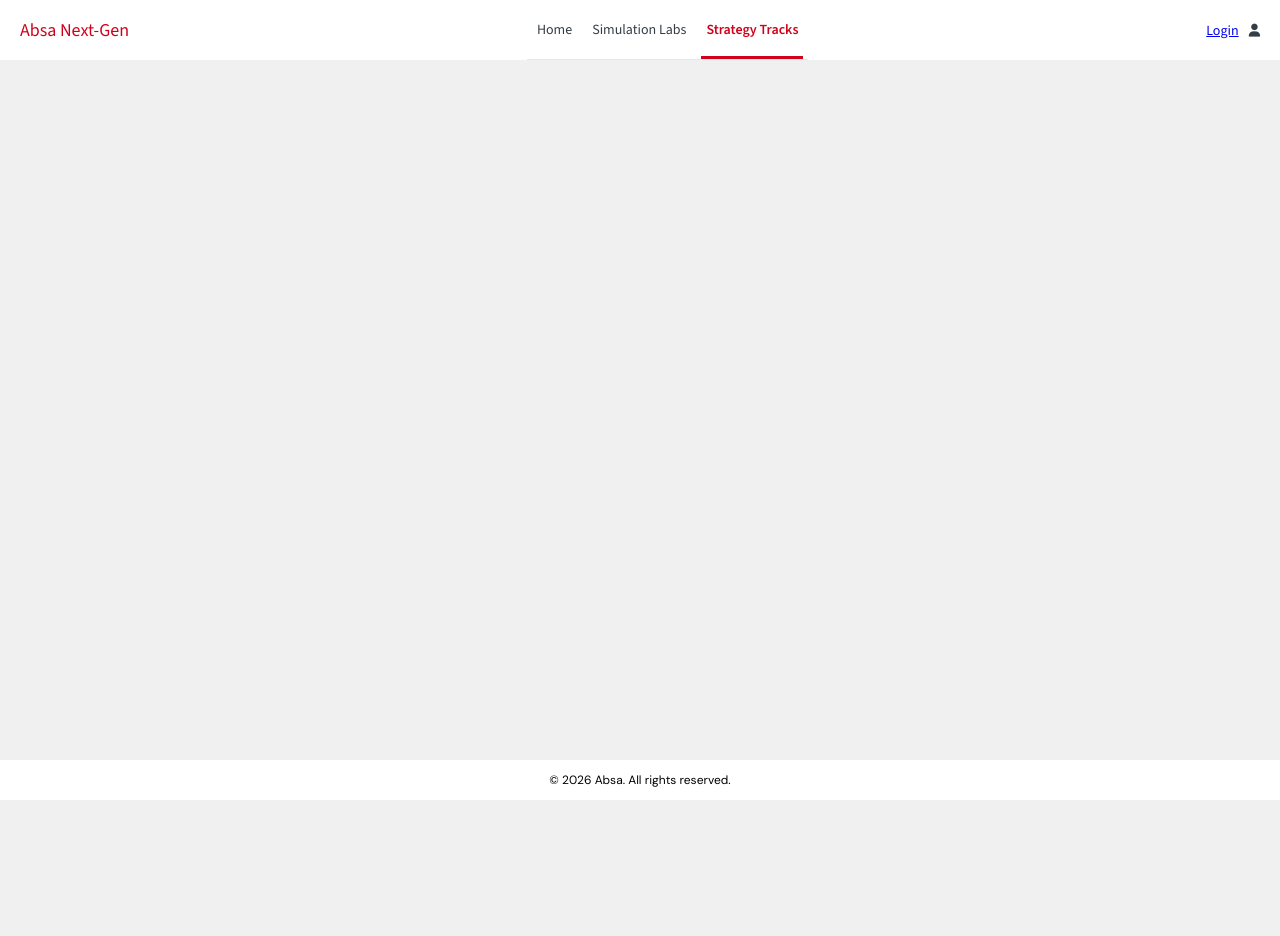
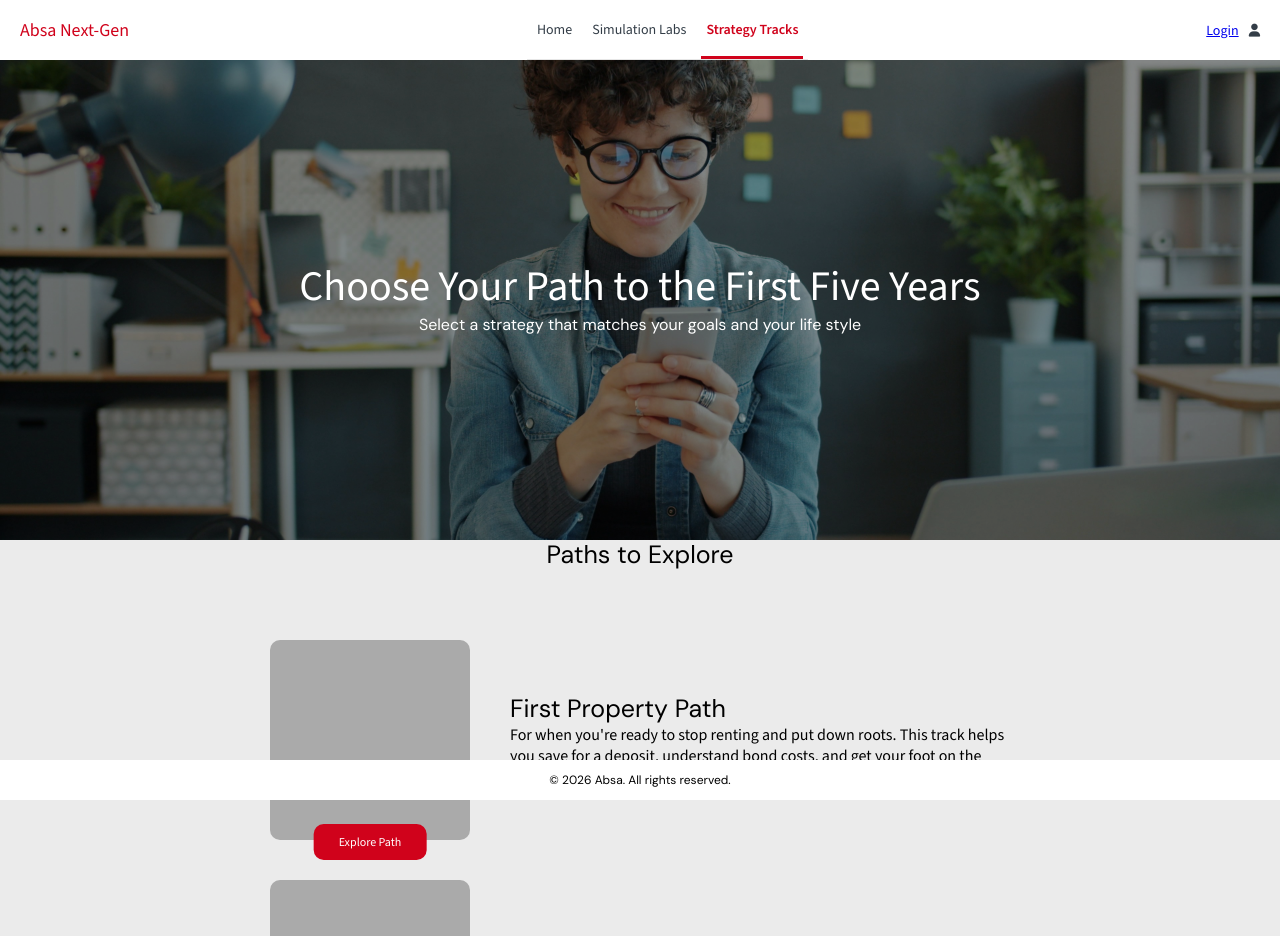
Before and after one commit to M7UNDO/absa-nextgen-wealth, a React (Vite) app: page /strategy-tracks in a window 1280 px wide. Shown: the top 936 px of the page. Before the commit the page ends 800 px from the top, so only its background shows below. Built offline with nearby package versions, Linux system fonts and the light colour scheme.

Commit message:
Hero & Strategy Track( Dynamic UI)

```diff
--- /dev/null
+++ b/src/components/Hero.jsx
@@ -0,0 +1,18 @@
+import React from "react";
+import "../styles/Hero.css";
+
+function Hero({title, subheading, img, alt}) {
+  return (
+    <>
+      <section className="hero-section">
+        <div className="hero-content">
+          <h1 className="hero-title">{title}</h1>
+          <p className="subheading">{subheading}</p>
+        </div>
+        <img src={img} alt={alt} className="hero-img" />
+      </section>
+    </>
+  );
+}
+
+export default Hero;
--- /dev/null
+++ b/src/components/Track.jsx
@@ -0,0 +1,24 @@
+import React from "react";
+import { Link } from "react-router-dom";
+
+function Track({image, title, description, page}) {
+  return (
+    <div className="track-selection">
+      <div className="track-visual">
+        {image ? (
+          <img src={image} alt={title} className="track-image" />
+        ) : (
+          <div className="image-placeholder"></div>
+        )}
+        <Link to={page} className="explore-btn">Explore Path</Link>
+      </div>
+
+      <div className="track-info">
+        <h3>{title}</h3>
+        <p>{description}</p>
+      </div>
+    </div>
+  );
+}
+
+export default Track;
--- a/src/index.css
+++ b/src/index.css
@@ -1,10 +1,10 @@
 :root {
-  --primary-colour:#D0021B;
-  --primary-colour-dark:rgb(175, 20, 75);
-  --secondary-colour: #FF902F;
-  --accent-colour: #0053E1;
+  --primary-colour: #d0021b;
+  --primary-colour-dark: rgb(175, 20, 75);
+  --secondary-colour: #ff902f;
+  --accent-colour: #0053e1;
   --typography-colour: #333d47;
-  --background-colour: rgb(240, 240, 240);
+  --background-colour: rgb(235, 235, 235);
   --background-colour-light: white;
   --input-colour: #e7e7e7;
 
@@ -12,27 +12,26 @@
   --secondary-font: "DM Sans", sans-serif;
 }
 
-html{
+html {
   font-size: 62.5%;
 }
 
-*{
+* {
   margin: 0;
   padding: 0;
   box-sizing: border-box;
-
 }
 
-body{
+body {
   background-color: var(--background-colour);
 }
 
 .material-symbols-outlined {
   font-variation-settings:
-  'FILL' 0,
-  'wght' 250,
-  'GRAD' 0,
-  'opsz' 24
+    "FILL" 0,
+    "wght" 250,
+    "GRAD" 0,
+    "opsz" 24;
 }
 
 h1 {
@@ -54,3 +53,39 @@ h1 {
   font-size: 1.8rem;
   line-height: 2.2rem;
 }
+
+@media screen and (min-width: 600px) {
+  h1 {
+    font-family: var(--primary-font);
+    font-size: 4.2em;
+    line-height: 5rem;
+    font-weight: 500;
+  }
+
+  h2 {
+    font-family: var(--secondary-font);
+    font-size: 2.5rem;
+    font-weight: 400;
+    line-height: 3rem;
+    text-align: center;
+  }
+  h3 {
+    font-family: var(--secondary-font);
+    font-size: 2.5rem;
+    font-weight: 400;
+    line-height: 3rem;
+  }
+
+  h4 {
+    font-family: var(--secondary-font);
+    font-size: 2rem;
+    font-weight: 500;
+    line-height: 2.4rem;
+  }
+}
+@media screen and (min-width: 768px) {
+}
+@media screen and (min-width: 992px) {
+}
+@media screen and (min-width: 1024px) {
+}
--- a/src/pages/StrategyTracks.jsx
+++ b/src/pages/StrategyTracks.jsx
@@ -1,9 +1,65 @@
-import React from 'react';
+import React from "react";
+import "../styles/StrategyTracks.css";
+import Track from "../components/Track";
+import Hero from "../components/Hero";
+import heroImage from "../assets/images/vitaly-gariev-FCKsQCXyWDg-unsplash.jpg";
 
 function StrategyTracks() {
+  const trackData = [
+    {
+      id: 1,
+      image: "",
+      title: "First Property Path",
+      description:
+        "For when you're ready to stop renting and put down roots. This track helps you save for a deposit, understand bond costs, and get your foot on the property ladder within five years.",
+      page: "/strategy-tracks/first-property-path",
+    },
+    {
+      id: 2,
+      image: "",
+      title: "Freedom & Flexibilty Path",
+      description:
+        "For those who value experiences over assets. This track prioritises cash flow, a strong emergency fund, and investments you can access easily—so you're always ready for the next adventure or career move.",
+      page: "/strategy-tracks/freedom-flexibility-path",
+    },
+    {
+      id: 3,
+      image: "",
+      title: "Leagcy & Impact Path",
+      description:
+        "For when you're thinking beyond yourself—whether that's supporting family, building generational wealth, or making a difference in your community. This track helps you set up structures that last.",
+      page: "/strategy-tracks/legacy-impact-path",
+    },
+  ];
   return (
-    <div className="hero-section"></div>
-  )
+    <>
+
+      <Hero
+        title="Choose Your Path to the First Five Years"
+        subheading="Select a strategy that matches your goals and your life style"
+        img={heroImage}
+        alt="Woman is using smartphone touching screen smiling sitting at desk in office room alone enjoying gadget. People, workspace and devices concept."
+      />
+
+
+
+      <section className="strategy-tracks">
+        <h2>Paths to Explore</h2>
+
+        <div className="strategy-track-container">
+          {trackData.map((track) => (
+            <Track
+              key={track.id}
+              image={track.image}
+              title={track.title}
+              description={track.description}
+              page={track.page}
+            />
+          ))}
+        </div>
+      </section>
+    </>
+  );
 }
 
 export default StrategyTracks;
--- /dev/null
+++ b/src/styles/Hero.css
@@ -0,0 +1,56 @@
+.hero-section {
+  position: relative;
+  display: flex;
+  justify-content: center;
+  align-items: center;
+  background-color: var(--primary-colour-dark);
+  height: 60vh;
+  width: 100%;
+  text-align: center;
+}
+
+.hero-content {
+  position: relative;
+  z-index: 2;
+  color: white;
+  max-width: 80rem;
+  margin: 0 auto;
+  font-family: var(--secondary-font);
+}
+
+.hero-content .hero-title {
+    font-weight: 400;
+}
+
+.hero-content .subheading {
+  font-size: 1.2rem;
+  line-height: 1.5;
+}
+
+/* IMAGE AS BACKGROUND LAYER */
+.hero-img {
+  position: absolute;
+  inset: 0;
+  width: 100%;
+  height: 100%;
+  object-fit: cover;
+  object-position: center;
+  filter: brightness(0.6);
+  z-index: 1;
+}
+
+@media screen and (min-width: 600px) {
+}
+@media screen and (min-width: 768px) {
+    .hero-content .subheading {
+    font-size: 1.4rem;
+    line-height: 1.5;
+  }
+}
+
+@media screen and (min-width: 1024px) {
+  .hero-content .subheading {
+    font-size: 1.6rem;
+    line-height: 1.8;
+  }
+}
--- a/src/styles/StrategyTracks.css
+++ b/src/styles/StrategyTracks.css
@@ -0,0 +1,63 @@
+.strategy-track-container {
+  padding: 5rem 10rem;
+}
+
+.track-selection {
+  display: flex;
+  align-items: center;
+  font-family: var(--primary-font);
+  font-size: 1.6rem;
+  gap: 2rem;
+  border-radius: 1rem;
+}
+
+.track-visual {
+  position: relative;
+  display: flex;
+  flex-direction: column;
+  align-items: center;
+  justify-content: center;
+  height: 100%;
+  width: fit-content;
+  font-size: 1.2rem;
+  padding: 2rem;
+}
+
+.image-placeholder {
+  height: 20rem;
+  width: 20rem;
+  border-radius: 1rem;
+  background-color: rgb(170, 170, 170);
+}
+
+.explore-btn {
+  position: absolute;
+  bottom: 0;
+  left: 50%;
+  transform: translateX(-50%);
+  background-color: var(--primary-colour);
+  color: white;
+  border-radius: 1rem;
+  padding: 1rem 2.5rem;
+  font-family: var(--primary-font);
+  text-decoration: none;
+  text-align: center;
+}
+
+@media screen and (min-width: 600px) {
+}
+@media screen and (min-width: 768px) {
+  .strategy-track-container {
+    padding: 5rem 25rem;
+  }
+}
+@media screen and (min-width: 992px) {
+  .strategy-track-container {
+    padding: 5rem 25rem;
+  }
+}
+@media screen and (min-width: 1024px) {
+  .strategy-track-container {
+    padding: 5rem 25rem;
+  }
+}
```
Also changed, not shown: src/styles/Footer.css (+13 -0 lines), src/styles/Home.css (+12 -0 lines), src/styles/NotFound.css (+13 -0 lines), src/styles/SimulationLabs.css (added, +12 -0 lines), src/assets/images/vitaly-gariev-FCKsQCXyWDg-unsplash.jpg (added). Lines whose indentation alone changed are shown as unchanged.
